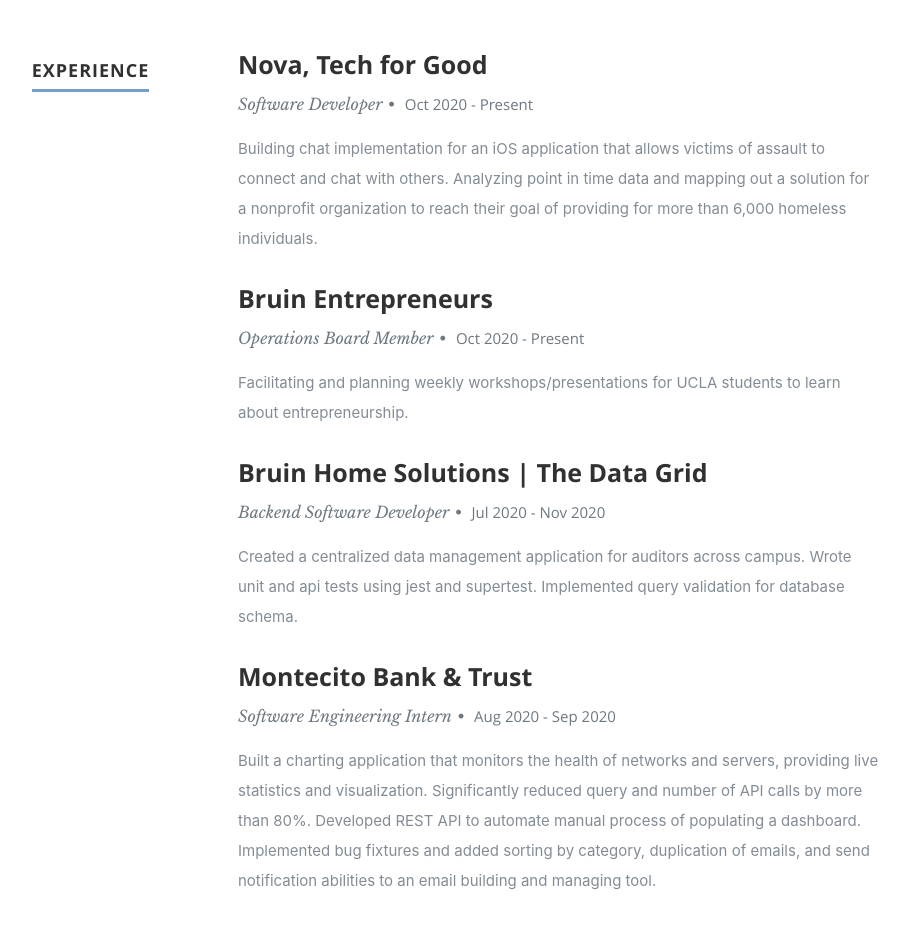
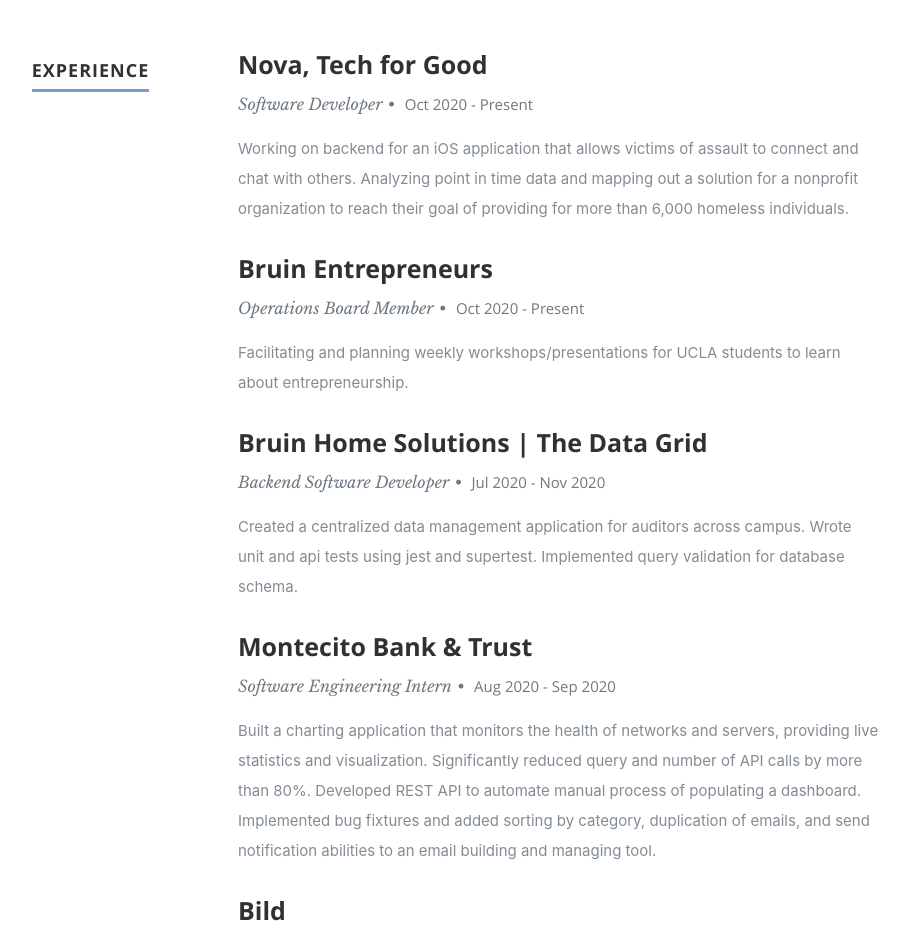
Before and after one commit to janicetsai1/portfolio, a React (Create React App) app: page / in a window 1280 px wide. Shown: the part 840-1769 px from the top of the page, without its empty margins (167-1076 px from the left). Built offline with nearby package versions, Linux system fonts and the light colour scheme.

Commit message:
Minor updates

```diff
--- a/public/resumeData.json
+++ b/public/resumeData.json
@@ -56,7 +56,7 @@
             "company":"Nova, Tech for Good",
             "title":"Software Developer",
             "years":"Oct 2020 - Present",
-            "description":"Building chat implementation for an iOS application that allows victims of assault to connect and chat with others. Analyzing point in time data and mapping out a solution for a nonprofit organization to reach their goal of providing for more than 6,000 homeless individuals.",
+            "description":"Working on backend for an iOS application that allows victims of assault to connect and chat with others. Analyzing point in time data and mapping out a solution for a nonprofit organization to reach their goal of providing for more than 6,000 homeless individuals.",
             "tags": [
               "React", "Express", "Firebase"
             ]
--- a/src/Components/Portfolio.js
+++ b/src/Components/Portfolio.js
@@ -77,13 +77,9 @@
 
     return (
       <section id="portfolio">
-
       <div className="row">
-
          <div className="twelve columns collapsed">
-
             <h1>Projects</h1>
-
             <div id="portfolio-wrapper" className="bgrid-quarters s-bgrid-thirds cf">
                 {projects}
             </div>
```
